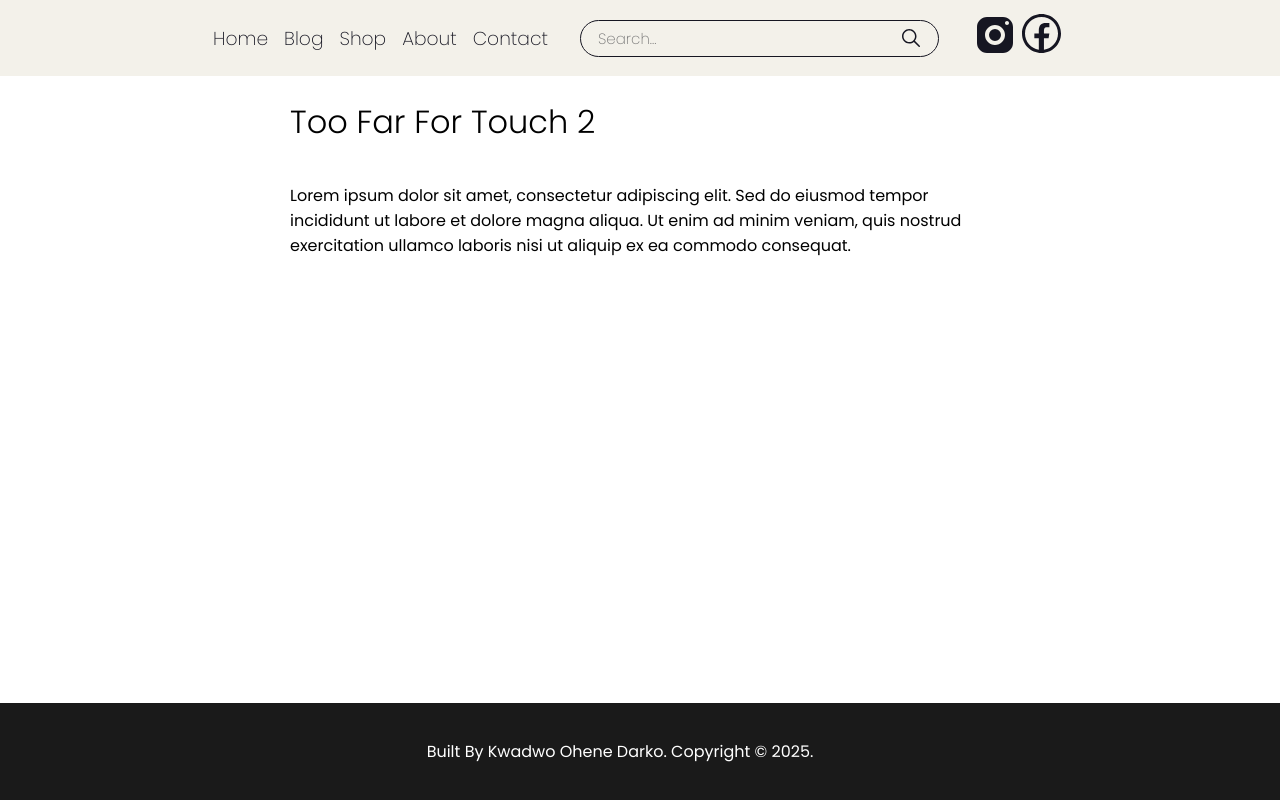
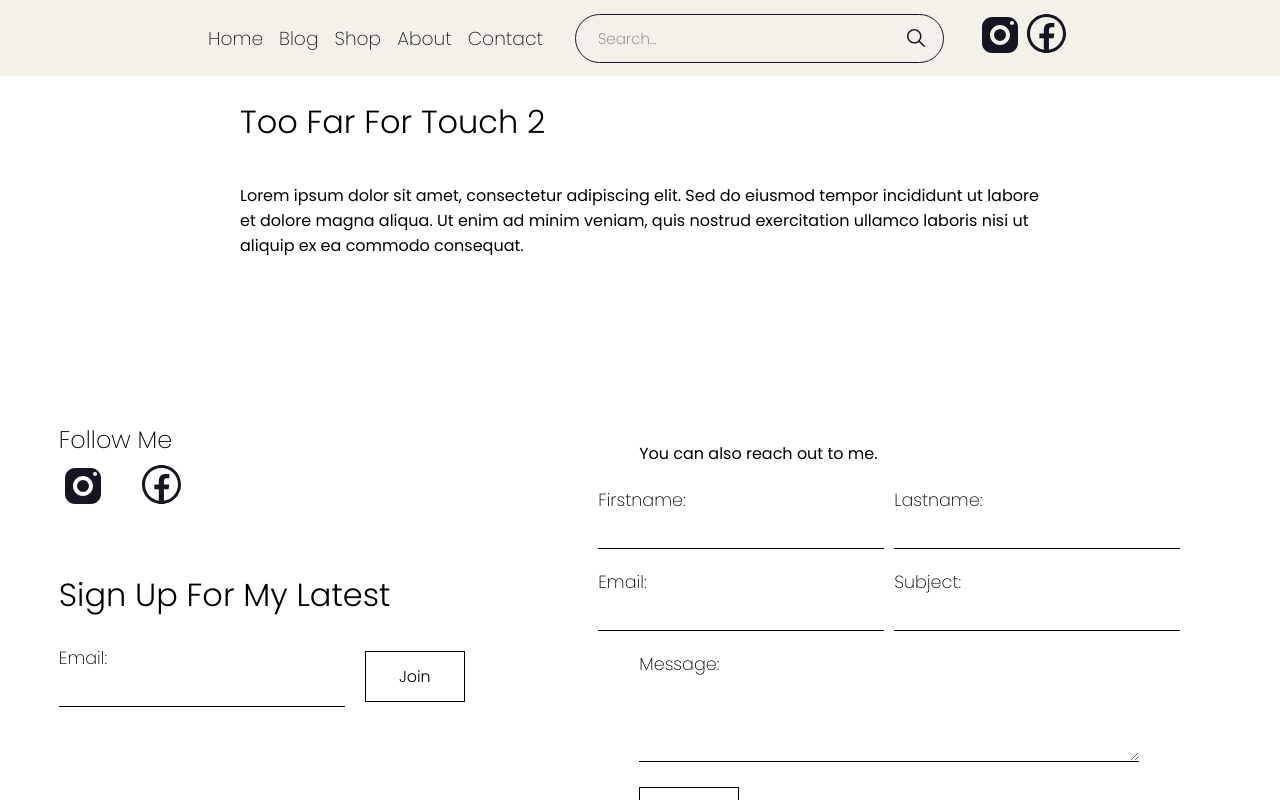
Before and after one commit to ohendarko/Extalice, a React (Vite) app in the folder extalice/: page /blogs/1 in a window 1280 px wide. Built offline with nearby package versions, Linux system fonts and the light colour scheme.

Commit message:
added contact logic

```diff
--- /dev/null
+++ b/extalice/src/Components/ContactForm.jsx
@@ -0,0 +1,78 @@
+import React, { useState } from 'react';
+
+const ContactForm = () => {
+
+  const [formData, setFormData] = useState({
+    firstname: "",
+    lastname: "",
+    email: "",
+    subject: "",
+    message: "",
+  });
+
+  const [status, setStatus] = useState("");
+
+  const handleChange = (e) => {
+    setFormData({ ...formData, [e.target.name]: e.target.value });
+  };
+
+  const handleSubmit = async (e) => {
+    e.preventDefault();
+
+    const response = await fetch("https://formspree.io/f/xeoeyrgr", {
+      method: "POST",
+      headers: {
+        "Content-Type": "application/json",
+        Accept: "application/json",
+      },
+      body: JSON.stringify(formData),
+    });
+
+    if (response.ok) {
+      setStatus("Thanks for your message!");
+      setFormData({ firstname: "", lastname: "", email: "", subject: "", message: "" });
+    } else {
+      setStatus("Oops! Something went wrong.");
+    }
+  };
+
+  return (
+    <div className='form-container'>
+      {status && <p>{status}</p>}
+      <form onSubmit={handleSubmit} className='forms'>
+        <div className="form-section">
+          <label className='form-field'>
+            Firstname:
+            <input type="text" name="firstname" value={formData.firstname} onChange={handleChange} required />
+          </label>
+
+          <label className='form-field'>
+            Lastname:
+            <input type="text" name="lastname" value={formData.lastname} onChange={handleChange} required />
+          </label>
+        </div>
+
+        <div className="form-section">
+          <label className='form-field'>
+            Email:
+            <input type="text" name="email" value={formData.email} onChange={handleChange} required />
+          </label>
+
+          <label className='form-field'>
+            Subject:
+            <input type="text" name="subject" value={formData.subject} onChange={handleChange} required />
+          </label>
+        </div>
+
+        <label className='form-field'>
+          Message:
+          <textarea name="message" value={formData.message} onChange={handleChange} required />
+        </label>
+
+        <button className='send-button' type="submit">Send</button>
+      </form>
+    </div>
+  );
+}
+
+export default ContactForm
--- /dev/null
+++ b/extalice/src/Components/ContactMe.jsx
@@ -0,0 +1,45 @@
+import React from 'react';
+import ContactForm from './ContactForm';
+import SignForm from './SignForm';
+
+const ContactMe = () => {
+  return (
+    <div className='contacts' id='contact-me'>
+      <div className="sign-up">
+        <h2 className="follow-me">Follow Me</h2>
+        <div className="socials social">
+          <div className="instagram social-icon">
+            <a href="https://www.instagram.com/e_star_lice7?igsh=MWxreDNlcmNoazd5cw%3D%3D&utm_source=qr" className="insta-link">
+              <svg xmlns="http://www.w3.org/2000/svg" x="0px" y="0px" width="48" height="48" viewBox="0 0 24 24">
+              <path d="M 8 3 C 5.239 3 3 5.239 3 8 L 3 16 C 3 18.761 5.239 21 8 21 L 16 21 C 18.761 21 21 18.761 21 16 L 21 8 C 21 5.239 18.761 3 16 3 L 8 3 z M 18 5 C 18.552 5 19 5.448 19 6 C 19 6.552 18.552 7 18 7 C 17.448 7 17 6.552 17 6 C 17 5.448 17.448 5 18 5 z M 12 7 C 14.761 7 17 9.239 17 12 C 17 14.761 14.761 17 12 17 C 9.239 17 7 14.761 7 12 C 7 9.239 9.239 7 12 7 z M 12 9 A 3 3 0 0 0 9 12 A 3 3 0 0 0 12 15 A 3 3 0 0 0 15 12 A 3 3 0 0 0 12 9 z">
+              </path>
+              </svg>
+            </a>
+          </div>
+
+          <div className="facebook social-icon">
+            <a href="https://www.facebook.com/share/16DoNwYVfj/?mibextid=wwXIfr" className="face-link">
+              <svg xmlns="http://www.w3.org/2000/svg" x="0px" y="0px" width="48" height="48" viewBox="0 0 16 16">
+              <path d="M 7.5 1 C 3.9160714 1 1 3.9160714 1 7.5 C 1 11.083929 3.9160714 14 7.5 14 C 11.083929 14 14 11.083929 14 7.5 C 14 3.9160714 11.083929 1 7.5 1 z M 7.5 2 C 10.543488 2 13 4.4565116 13 7.5 C 13 10.266333 10.967571 12.541024 8.3125 12.933594 L 8.3125 9.0898438 L 9.8652344 9.0898438 L 10.109375 7.5136719 L 8.3125 7.5136719 L 8.3125 6.6503906 C 8.3125 5.9953906 8.5256719 5.4140625 9.1386719 5.4140625 L 10.123047 5.4140625 L 10.123047 4.0371094 C 9.9500469 4.0141094 9.5845781 3.9628906 8.8925781 3.9628906 C 7.4485781 3.9628906 6.6015625 4.7258906 6.6015625 6.4628906 L 6.6015625 7.5117188 L 5.1171875 7.5117188 L 5.1171875 9.0898438 L 6.6035156 9.0898438 L 6.6035156 12.919922 C 3.9897868 12.492118 2 10.237066 2 7.5 C 2 4.4565116 4.4565116 2 7.5 2 z"></path>
+              </svg>
+            </a>
+          </div>
+        </div>
+        <h1 className="sign-latest">Sign Up For My Latest</h1>
+        <SignForm />
+
+        <h1 className="collabs">Collabs</h1>
+        <p className="collab-message">
+          For PR and commercial enquiries please contact <a href="mailto:ohendarko@gmail.com" className="emailKOD">ohendarko@gmail.com</a>
+        </p>
+      </div>
+
+      <div className="contact-form">
+        <p className="reach-out">You can also reach out to me.</p>
+        <ContactForm />
+      </div>
+    </div>
+  )
+}
+
+export default ContactMe;
--- a/extalice/src/Components/Header.jsx
+++ b/extalice/src/Components/Header.jsx
@@ -1,7 +1,7 @@
 import React from 'react';
 import '../styles/header.css';
 import { icons } from '../constants';
-import { NavLink } from 'react-router-dom';
+import { NavLink, Link } from 'react-router-dom';
 
 
 const Header = () => {
@@ -17,7 +17,8 @@ const Header = () => {
           <NavLink to="/blogs"><h3>Blog</h3></NavLink>
           <NavLink to="/shop"><h3>Shop</h3></NavLink>
           <NavLink><h3>About</h3></NavLink>
-          <NavLink><h3>Contact</h3></NavLink>
+          <a href="#contact-me"><h3>Contact</h3></a>
+
         </div>
 
         <div className="search">
@@ -29,16 +30,20 @@ const Header = () => {
 
         <div className="socials">
           <div className="instagram social-icon">
-            <svg xmlns="http://www.w3.org/2000/svg" x="0px" y="0px" width="48" height="48" viewBox="0 0 24 24">
+            <a href="https://www.instagram.com/e_star_lice7?igsh=MWxreDNlcmNoazd5cw%3D%3D&utm_source=qr" className="insta-link">
+              <svg xmlns="http://www.w3.org/2000/svg" x="0px" y="0px" width="48" height="48" viewBox="0 0 24 24">
             <path d="M 8 3 C 5.239 3 3 5.239 3 8 L 3 16 C 3 18.761 5.239 21 8 21 L 16 21 C 18.761 21 21 18.761 21 16 L 21 8 C 21 5.239 18.761 3 16 3 L 8 3 z M 18 5 C 18.552 5 19 5.448 19 6 C 19 6.552 18.552 7 18 7 C 17.448 7 17 6.552 17 6 C 17 5.448 17.448 5 18 5 z M 12 7 C 14.761 7 17 9.239 17 12 C 17 14.761 14.761 17 12 17 C 9.239 17 7 14.761 7 12 C 7 9.239 9.239 7 12 7 z M 12 9 A 3 3 0 0 0 9 12 A 3 3 0 0 0 12 15 A 3 3 0 0 0 15 12 A 3 3 0 0 0 12 9 z">
             </path>
             </svg>
+            </a>
           </div>
 
           <div className="facebook social-icon">
-            <svg xmlns="http://www.w3.org/2000/svg" x="0px" y="0px" width="48" height="48" viewBox="0 0 16 16">
-  <path d="M 7.5 1 C 3.9160714 1 1 3.9160714 1 7.5 C 1 11.083929 3.9160714 14 7.5 14 C 11.083929 14 14 11.083929 14 7.5 C 14 3.9160714 11.083929 1 7.5 1 z M 7.5 2 C 10.543488 2 13 4.4565116 13 7.5 C 13 10.266333 10.967571 12.541024 8.3125 12.933594 L 8.3125 9.0898438 L 9.8652344 9.0898438 L 10.109375 7.5136719 L 8.3125 7.5136719 L 8.3125 6.6503906 C 8.3125 5.9953906 8.5256719 5.4140625 9.1386719 5.4140625 L 10.123047 5.4140625 L 10.123047 4.0371094 C 9.9500469 4.0141094 9.5845781 3.9628906 8.8925781 3.9628906 C 7.4485781 3.9628906 6.6015625 4.7258906 6.6015625 6.4628906 L 6.6015625 7.5117188 L 5.1171875 7.5117188 L 5.1171875 9.0898438 L 6.6035156 9.0898438 L 6.6035156 12.919922 C 3.9897868 12.492118 2 10.237066 2 7.5 C 2 4.4565116 4.4565116 2 7.5 2 z"></path>
-            </svg>
+            <a href="https://www.facebook.com/share/16DoNwYVfj/?mibextid=wwXIfr" className="face-link">
+              <svg xmlns="http://www.w3.org/2000/svg" x="0px" y="0px" width="48" height="48" viewBox="0 0 16 16">
+              <path d="M 7.5 1 C 3.9160714 1 1 3.9160714 1 7.5 C 1 11.083929 3.9160714 14 7.5 14 C 11.083929 14 14 11.083929 14 7.5 C 14 3.9160714 11.083929 1 7.5 1 z M 7.5 2 C 10.543488 2 13 4.4565116 13 7.5 C 13 10.266333 10.967571 12.541024 8.3125 12.933594 L 8.3125 9.0898438 L 9.8652344 9.0898438 L 10.109375 7.5136719 L 8.3125 7.5136719 L 8.3125 6.6503906 C 8.3125 5.9953906 8.5256719 5.4140625 9.1386719 5.4140625 L 10.123047 5.4140625 L 10.123047 4.0371094 C 9.9500469 4.0141094 9.5845781 3.9628906 8.8925781 3.9628906 C 7.4485781 3.9628906 6.6015625 4.7258906 6.6015625 6.4628906 L 6.6015625 7.5117188 L 5.1171875 7.5117188 L 5.1171875 9.0898438 L 6.6035156 9.0898438 L 6.6035156 12.919922 C 3.9897868 12.492118 2 10.237066 2 7.5 C 2 4.4565116 4.4565116 2 7.5 2 z"></path>
+              </svg>
+            </a>
           </div>
         </div>
       </div>
--- /dev/null
+++ b/extalice/src/Components/SignForm.jsx
@@ -0,0 +1,56 @@
+import React, { useState } from 'react';
+import "../styles/form.css";
+
+const SignForm = () => {
+
+  const [formData, setFormData] = useState({
+    email: "",
+    message:"",
+  });
+
+  const [status, setStatus] = useState("");
+
+  const handleChange = (e) => {
+    setFormData({ ...formData, [e.target.name]: e.target.value });
+  };
+
+  const handleSubmit = async (e) => {
+    e.preventDefault();
+
+    const response = await fetch("https://formspree.io/f/xeoeyrgr", {
+      method: "POST",
+      headers: {
+        "Content-Type": "application/json",
+        Accept: "application/json",
+      },
+      body: JSON.stringify(formData),
+    });
+
+    if (response.ok) {
+      setStatus("Thanks for joining!");
+      setFormData({ email: "",  message: "Hi, I would like to join your subscriptions for the latest posts." });
+    } else {
+      setStatus("Oops! Something went wrong.");
+    }
+  };
+
+  return (
+    <div>
+      {status && <p>{status}</p>}
+      <form onSubmit={handleSubmit} className='form'>
+        <div className="formsection">
+          <label className='form-field'>
+            Email:
+            <input type="text" name="email" value={formData.email} onChange={handleChange} required />
+          </label>
+        </div>
+
+        <div className="sign-button">
+          <button type="submit" className='join-button'>Join</button>
+        </div>
+      </form>
+    </div>
+  );
+}
+
+export default SignForm;
--- a/extalice/src/pages/BlogPage.jsx
+++ b/extalice/src/pages/BlogPage.jsx
@@ -3,6 +3,7 @@ import { useParams } from 'react-router-dom';
 import '../styles/blog.css';
 import blogPost from "../assets/sample-blog.js";
 import NotFoundPage from './NotFoundPage.jsx';
+import ContactMe from '../Components/ContactMe.jsx';
 
 const BlogPage = () => {
 
@@ -15,12 +16,16 @@ const BlogPage = () => {
     return <NotFoundPage message="Blog Not Found" />;
   }
   return (
+    <>
     <div className='blog-page'>
       <div className="blog-contents">
         <h1 className="blog-title">{blog.title}</h1>
         <p className="blog-content">{blog.content}</p>
       </div>
+      <ContactMe />
     </div>
+
+    </>
 
   )
 }
--- a/extalice/src/styles/blog.css
+++ b/extalice/src/styles/blog.css
@@ -3,6 +3,7 @@
   flex-direction: column;
   align-items: center;
   flex: 1;
+  margin-bottom: 4em;
 }
 
 h4 {
@@ -13,7 +14,7 @@ h4 {
 .blog-contents {
   display: flex;
   flex-direction: column;
-  max-width: 700px;
+  width: clamp(60%, 800px, 90%);
 }
 
 
--- a/extalice/src/styles/body.css
+++ b/extalice/src/styles/body.css
@@ -2,7 +2,7 @@ h1 {
   font-weight: 300;
 }
 
-h3 {
+h3, h2 {
   font-weight: 200;
 }
 
@@ -107,6 +107,7 @@ a {
   flex-direction: column;
   max-width: 500px;
   margin-bottom: 50px;
+  margin-top: 2em
 }
 
 .post-lineup {
@@ -132,6 +133,7 @@ a {
   padding: 5px;
   border: 1px solid var(--text-color-secondary);
   cursor: pointer;
+  transition: border 0.3s ease-in-out, color 0.3s ease-in-out;
 }
 
 .readmore:hover {
@@ -146,6 +148,8 @@ a {
   width: 20vw;
   margin-top: 0;
   text-align: center;
+  margin-bottom: 5em;
+  transition: background-color 0.3s ease-in-out, font-weight 0.3s ease-in-out;
 }
 
 .see-more:hover {
@@ -217,10 +221,20 @@ a {
   text-align: center;
 }
 
+.contacts {
+  display: flex;
+  flex: 1;
+  align-items: center;
+  justify-content: center;
+  padding-inline: 20px;
+  margin-top: 8em;
+}
 
-/* Reduce scroll speed effect */
-@media (prefers-reduced-motion: no-preference) {
-  .top-image-container {
-    transform: translateY(calc(var(--scrollY, 0) * 0.5)); /* Adjust multiplier for speed */
-  }
+.sign-up,
+.contact-form {
+  display: flex;
+  flex-direction: column;
+  flex: 1;
+  justify-content: center;
+
 }
--- /dev/null
+++ b/extalice/src/styles/form.css
@@ -0,0 +1,112 @@
+/* .form-container {
+  display: flex;
+  justify-content: center;
+  align-items: center;
+} */
+.reach-out {
+  margin-left: 0;
+}
+
+.form, .forms {
+  width: clamp(60%, 500px, 90%);
+  font-weight: 200;
+  margin-bottom: 4em;
+  font-size: 1.1em;
+}
+
+.form {
+  display: flex;
+  flex: 1;
+  gap: 20px;
+}
+.forms {
+  display: flex;
+  flex-direction: column;
+  flex: 1;
+}
+
+.form {
+  display: flex;
+  flex: 1;
+  justify-content: center;
+  align-items: center;
+}
+.form-section {
+  display: flex;
+  align-items: center;
+  justify-content: center;
+  flex: 1;
+  gap: 10px;
+  margin-bottom: 10px;
+}
+
+.form-field {
+  display: flex;
+  flex-direction: column;
+  flex: 1;
+  margin-block: 5px;
+
+}
+
+.formsection, .sign-button {
+  flex: 1;
+}
+
+.send-button, .join-button {
+  width: 100px;
+}
+
+.social {
+  display: flex;
+  justify-content: flex-start;
+  gap: 2em;
+  margin-top: -15px;
+  margin-bottom: 2em;
+}
+
+button {
+  font-family: 'Poppins';
+  padding: 12px;
+  border-radius: 0;
+  border: 1px solid;
+  background-color: white;
+  font-size: 0.9em;
+  font-weight: 300;
+  transition: background-color 0.1s ease-in-out, color 0.1s ease-in-out, opacity 0.1s ease-in-out;
+}
+
+button:hover {
+  background-color: black;
+  color: white;
+}
+
+button:active {
+  opacity: 0.9;
+}
+
+textarea {
+  margin-bottom: 20px;
+  height: 70px;
+}
+
+input, textarea {
+  border: 0;
+  border-bottom: 1px solid;
+  padding: 7px;
+  font-weight: 200;
+  font-family: 'Poppins';
+  color: black;
+  font-size: 0.8em;
+}
+
+input:focus {
+  border: none;
+  outline: none;
+  border-bottom: 1px solid;
+}
+
+textarea:focus {
+  border: none;
+  outline: none;
+  border-bottom: 1px solid;
+}
--- a/extalice/src/styles/header.css
+++ b/extalice/src/styles/header.css
@@ -34,6 +34,10 @@ h3{
   gap: 1rem;
   font-weight: 200 !important;
   flex-wrap: wrap;
+}
+
+.header-menu {
+  transition: border 0.3s ease-in-out, color 0.3s ease-in-out;
 }
 
 .header-menu h3 {
@@ -93,4 +97,10 @@ h3{
 
 .social-icon svg {
   fill: var(--svg-fill-two);
+  transition: fill 0.3s ease-in-out;
 }
+
+.social-icon svg:hover {
+  fill: rgb(82, 80, 80);
+  transition: fill 0.2s ease-in-out;
+}
```
Also changed, not shown: extalice/src/Components/Body.jsx (+6 -2 lines).
